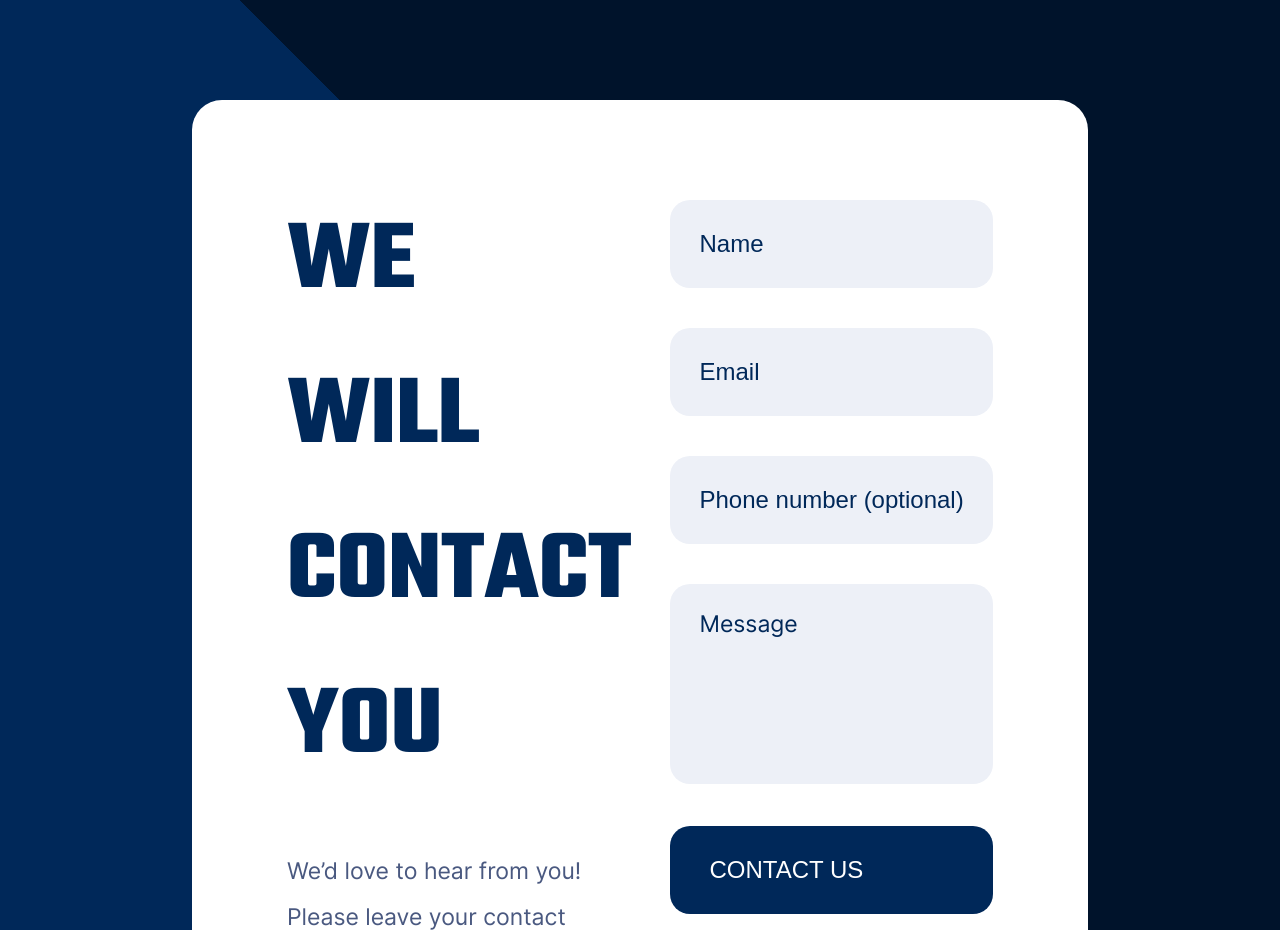
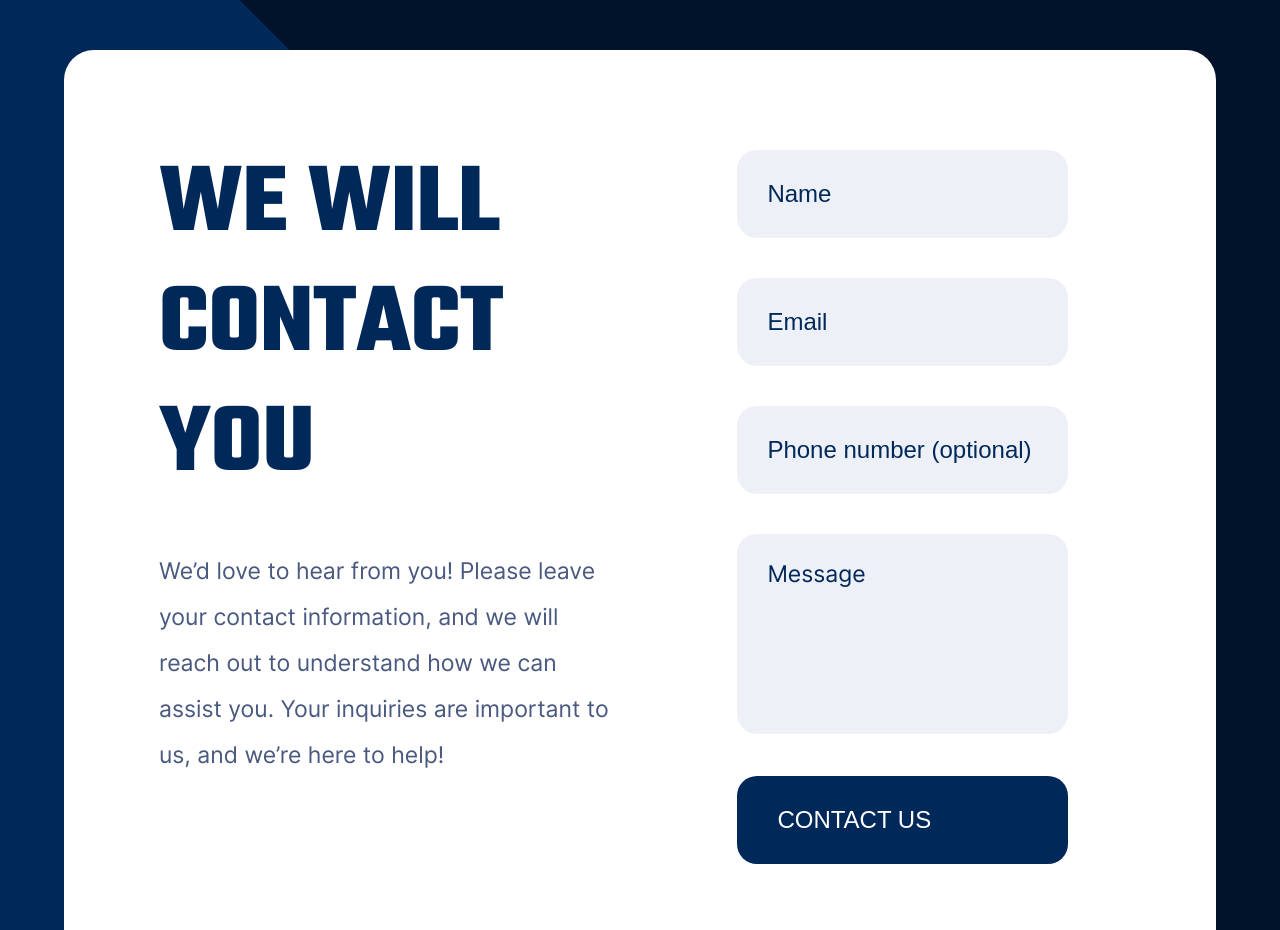
Before and after one commit to Stockhastic/Davax-Website, a website built with Parcel: page src/contact.html in a window 1280 px wide. Shown: the top 930 px of the page. Built offline with nearby package versions, Linux system fonts and the light colour scheme.

Commit message:
Form page add adaptive

```diff
--- a/src/assets/styles/components/_form.scss
+++ b/src/assets/styles/components/_form.scss
@@ -13,6 +13,16 @@
         width: 80%;
         font-size: 10rem;
         line-height: 1.55;
+
+        @media ($mobilesMicroMax) {
+            font-size: 5rem;
+            margin-top: 4rem;
+        }
+
+        @media ($desktopMax) {
+            margin-top: 1rem;
+            line-height: 1.2;
+        }
     }
 
     &__description {
@@ -24,11 +34,31 @@
         & > h1 {
             color: $primaryColor;
             margin-bottom: 5rem;
+
+            @media ($mobilesMicroMax) {
+                margin-bottom: 1.4rem;
+            }
+
         }
         & > p{
             color: $contactParagraphFontColor;
             width: 90%;
+
+            @media ($mobilesMicroMax) {
+                font-size: 1.7rem;
+            }
+            @media ($desktopMax) {
+                font-size: $paragraphSizeDesktop;
+                margin-top: 0;
+            }
+
         }
+
+        @media ($mobilesLMax) {
+            margin: 0;
+            width: 90%;
+        }
+
     }
 
     &__input {
@@ -37,7 +67,24 @@
         margin-right: 9.5rem;
         // outline: 1px solid red;
         flex-grow: 1;
+
+        @media ($mobilesLMax) {
+            margin: 2rem auto;
+        }
     }
+
+    @media ($desktopMax) {
+        margin: 5rem auto;
+        width: 90%;
+
+    }
+
+    @media ($mobilesLMax) {
+        flex-wrap: wrap;
+        margin: 6rem auto;
+        width: 85%;
+    }
+
 }
 
 form {
@@ -54,9 +101,18 @@ form {
         background-color: $inputBGColor;
         border: none;
 
-        // &__submit {
-        //     background-color: $primaryColor;
-        // }
+
+        @media ($mobilesMicroMax) {
+            padding: 1.8rem;
+            width: 80%;
+            margin: 1rem 3rem;
+            font-size: 1.7rem;
+        }
+
+        @media ($desktopMax) {
+            width: 80%;
+            margin-left: 3rem;
+        }
     }
 
     & > textarea {
@@ -71,6 +127,17 @@ form {
         border: none;
         background-color: $inputBGColor;
         resize: none;
+
+        @media ($desktopMax) {
+            width: 80%;
+            margin-left: 3rem;
+        }
+
+        @media ($mobilesMicroMax) {
+            width: 80%;
+            margin: 1rem 3rem;
+            font-size: 1.7rem;
+        }
     }
 
     & > .formSubmit {
@@ -79,10 +146,6 @@ form {
         color: $white;
         text-align: left;
         padding: 3rem 4rem;
-
-        // &::after {
-        //     content: ;
-        // }
 
     }
 }
--- a/src/assets/styles/utils/_animations.scss
+++ b/src/assets/styles/utils/_animations.scss
@@ -19,3 +19,38 @@
         transform: translateX(0%);
     }
 }
+
+@keyframes fadeInSize {
+    0% {
+        opacity: 0;
+        scale: 0;
+    }
+    100% {
+        opacity: 1;
+        scale: 1;
+    }
+}
+
+// @keyframes
+
+// @keyframes fadeInRight {
+//     0% {
+//         opacity: 0;
+//         transform: translateX(10%);
+//     }
+//     100% {
+//         opacity: 1;
+//         transform: translateX(0%);
+//     }
+// };
+
+.test {
+    animation: fadeInRight 5s;
+    display: flex;
+    justify-content: center;
+    align-content: center;
+    width: 200px;
+    height: 200px;
+    color: #fff;
+    background-color: black;
+}
--- a/src/assets/styles/utils/_mixins.scss
+++ b/src/assets/styles/utils/_mixins.scss
@@ -47,3 +47,7 @@
         transform: translateX(2%);
     }
 }
+
+// @mixin staticLight {
+//     color: $staticLightColor;
+// }
--- a/src/assets/styles/utils/_vars.scss
+++ b/src/assets/styles/utils/_vars.scss
@@ -43,8 +43,14 @@ $heading2LSDesktop: 10;
 
 //screens
 
+$mobilesM: "min-width: 375px";
+$mobilesL: "min-width: 425px";
 $tablet: "min-width: 768px";
 $desktop: "min-width: 1024px";
+
+$desktopMax: "max-width: 1440px";
+$mobilesLMax: "max-width: 768px";
+$mobilesMicroMax: "max-width: 475px";
 
 //animation speed
 $slowAnim: 0.33s;
@@ -54,3 +60,5 @@ $slowAnim: 1.3s;
 //other
 $inputBGColor: #EDF0F7;
 $inputBGHoverColor: #c5cad8;
+
+//$staticLightColor: #000;
```
Also changed, not shown: src/contact.html (line endings or trailing spaces).
